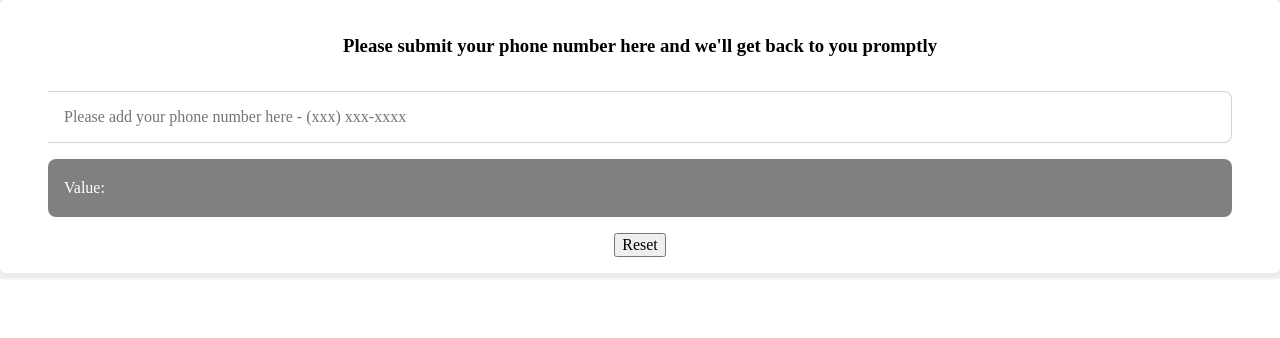
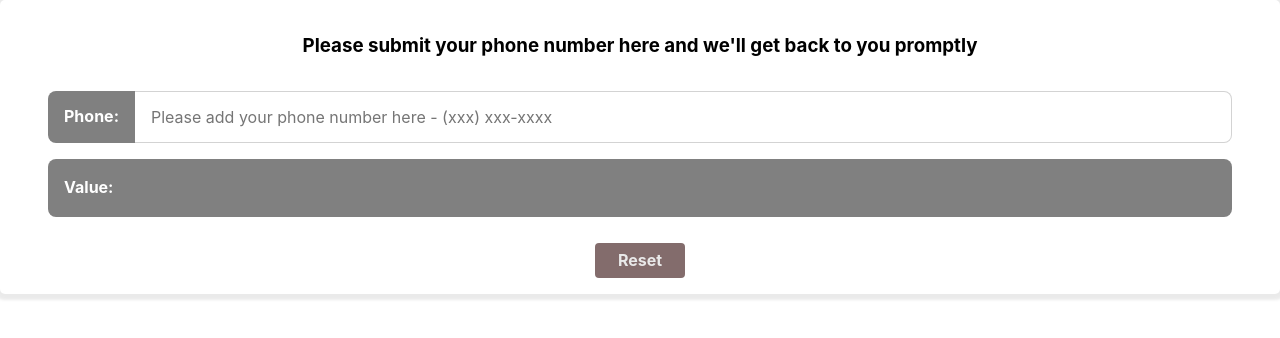
Before and after one commit to Davros2014/phone-number-input, a React (Create React App) app: page / in a window 1280 px wide. Shown: the top 338 px of the page. Built offline with nearby package versions, Linux system fonts and the light colour scheme.

Commit message:
jsx: cleaned input and added logic to reformat

```diff
--- a/src/components/PhoneInput.js
+++ b/src/components/PhoneInput.js
@@ -1,28 +1,52 @@
 import React, { useState } from "react";
 
 export const PhoneInput = () => {
-  const [number, setNumber] = useState("");
   const [error, setError] = useState("");
   const [plusOneNumber, setPlusOneNumber] = useState("");
+  const [reformattedNumber, setReformattedNumber] = useState("");
 
   const handleChange = number => {
     console.log("e", number);
-    let digitsOnlyNumber = ("" + number).replace(/\D/g, "");
-    let usNumber = "+1" + digitsOnlyNumber;
+    let digitsOnlyNumber = number.replace(/\D/g, "");
+    let usNumber = "";
+    if (digitsOnlyNumber) {
+      usNumber = "+1 " + digitsOnlyNumber;
+    }
 
-    validate(usNumber);
-    setNumber(number);
+    let inputLength = digitsOnlyNumber.length;
+
+    let usFormattedNumber = "";
+
+    if (inputLength < 4) {
+      usFormattedNumber = digitsOnlyNumber;
+    } else if (inputLength < 7) {
+      usFormattedNumber = `(${digitsOnlyNumber.slice(
+        0,
+        3
+      )}) ${digitsOnlyNumber.slice(3, 6)}`;
+    } else if (inputLength <= 10) {
+      usFormattedNumber = `(${digitsOnlyNumber.slice(
+        0,
+        3
+      )}) ${digitsOnlyNumber.slice(3, 6)} - ${digitsOnlyNumber.slice(6, 11)}`;
+    }
+    console.log("inputLength", inputLength);
+    validateLength(digitsOnlyNumber);
+    setReformattedNumber(usFormattedNumber);
+    setPlusOneNumber(usNumber);
   };
-  const validate = usNumber => {
-    usNumber.length > 10
+  const validateLength = num => {
+    num.length > 10
       ? setError(
           "Sorry, your number is invalid, please enter a valid US number"
         )
       : setError("");
   };
+
   const reset = () => {
-    setNumber("");
+    setError("");
     setPlusOneNumber("");
+    setReformattedNumber("");
   };
 
   return (
@@ -39,20 +63,22 @@ export const PhoneInput = () => {
         }}
       >
         <div className="inputContainer__phoneDetails">
+          <label className="inputContainer__label">Phone:</label>
           <input
+            disabled={error ? true : false}
             type="string"
             className="inputContainer__Input"
             placeholder="Please add your phone number here - (xxx) xxx-xxxx"
-            value={number}
+            value={reformattedNumber}
             onChange={e => handleChange(e.target.value)}
           />
         </div>
         <p className="inputContainer__OutputField">
-          <span>Value: {number}</span>
+          <span>Value: {plusOneNumber}</span>
         </p>
         {error && (
           <>
-            <p className="errorMessage">{error}</p>
+            <p className="inputContainer__errorMessage">{error}</p>
           </>
         )}
         <button type="submit" className="inputContainer__Btn">
--- a/src/styles.scss
+++ b/src/styles.scss
@@ -4,6 +4,11 @@ html {
   box-sizing: border-box;
   text-decoration: none;
   list-style-type: none;
+  font-family: -apple-system, BlinkMacSystemFont, "Segoe UI", "Roboto", "Oxygen",
+    "Ubuntu", "Cantarell", "Fira Sans", "Droid Sans", "Helvetica Neue",
+    sans-serif;
+  -webkit-font-smoothing: antialiased;
+  -moz-osx-font-smoothing: grayscale;
 }
 
 *:focus {
@@ -15,10 +20,11 @@ html {
 $mainWhite: #e9e9e9;
 $generic-bg-hover: rgba(0, 0, 0, 0.5);
 $generic-bg: rgba(0, 0, 0, 0.25);
+$generic-bg: #836c6c;
 
 $border-radius: 8px;
 $border-radius-small: 4px;
-$font-size: 1.6rem;
+$font-size: 1rem;
 $transition: background-color 0.2s ease-in-out;
 
 // mixin ///////////////////////////////
@@ -63,11 +69,15 @@ $transition: background-color 0.2s ease-in-out;
 
 .inputContainer {
   background: #fff;
+  // width: 30vw;
   margin: 0 auto;
   padding: 1rem 3rem;
   border-radius: 5px;
   box-shadow: 0px 0px 3px 6px rgba(0, 0, 0, 0.0825);
   animation: 0.5s bounceIn forwards ease-in;
+  @include mq(900px) {
+    max-width: 90vw;
+  }
   &__Header {
     font-weight: 700;
     text-align: center;
@@ -85,6 +95,13 @@ $transition: background-color 0.2s ease-in-out;
     display: flex;
     font-weight: bold;
   }
+  &__label {
+    padding: 1rem;
+    background: grey;
+    color: white;
+    border-top-left-radius: $border-radius;
+    border-bottom-left-radius: $border-radius;
+  }
   &__Input {
     width: 100%;
     padding: 1rem;
@@ -93,8 +110,13 @@ $transition: background-color 0.2s ease-in-out;
     border-bottom-right-radius: $border-radius;
     border-left: none;
     outline: none;
+    :focus {
+      background: red;
+      color: white;
+    }
   }
   &__OutputField {
+    // padding: 1rem;
     padding: 1rem;
     border-radius: $border-radius;
     background: grey;
@@ -102,5 +124,14 @@ $transition: background-color 0.2s ease-in-out;
     line-height: 1.6rem;
     margin-top: 1rem;
     color: white;
+    span {
+      font-weight: bold;
+    }
+  }
+  &__Btn {
+    @include btn(90px);
+  }
+  &__errorMessage {
+    color: tomato;
   }
 }
```
Also changed, not shown: 1 other file (tests, documents, lock files or other folders).
